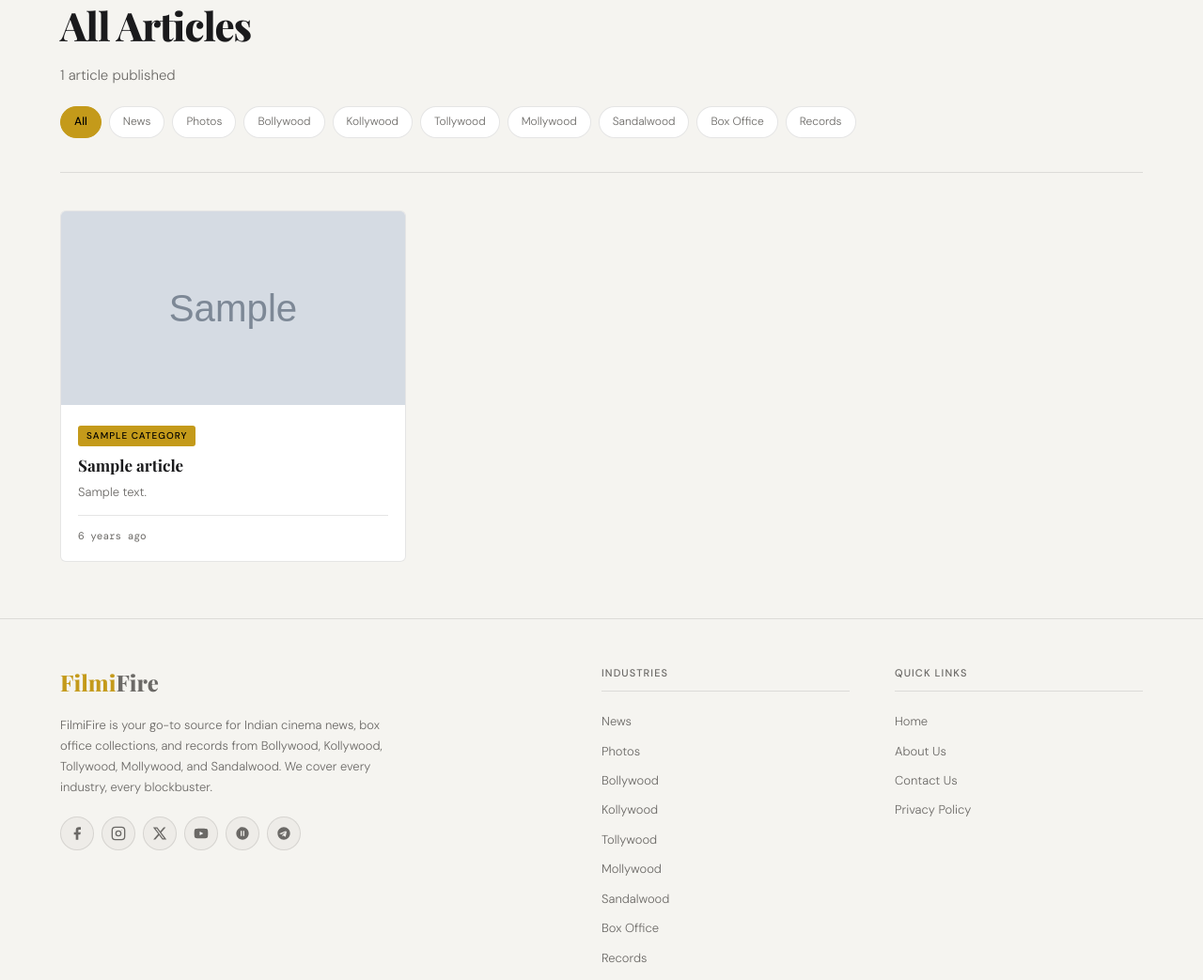
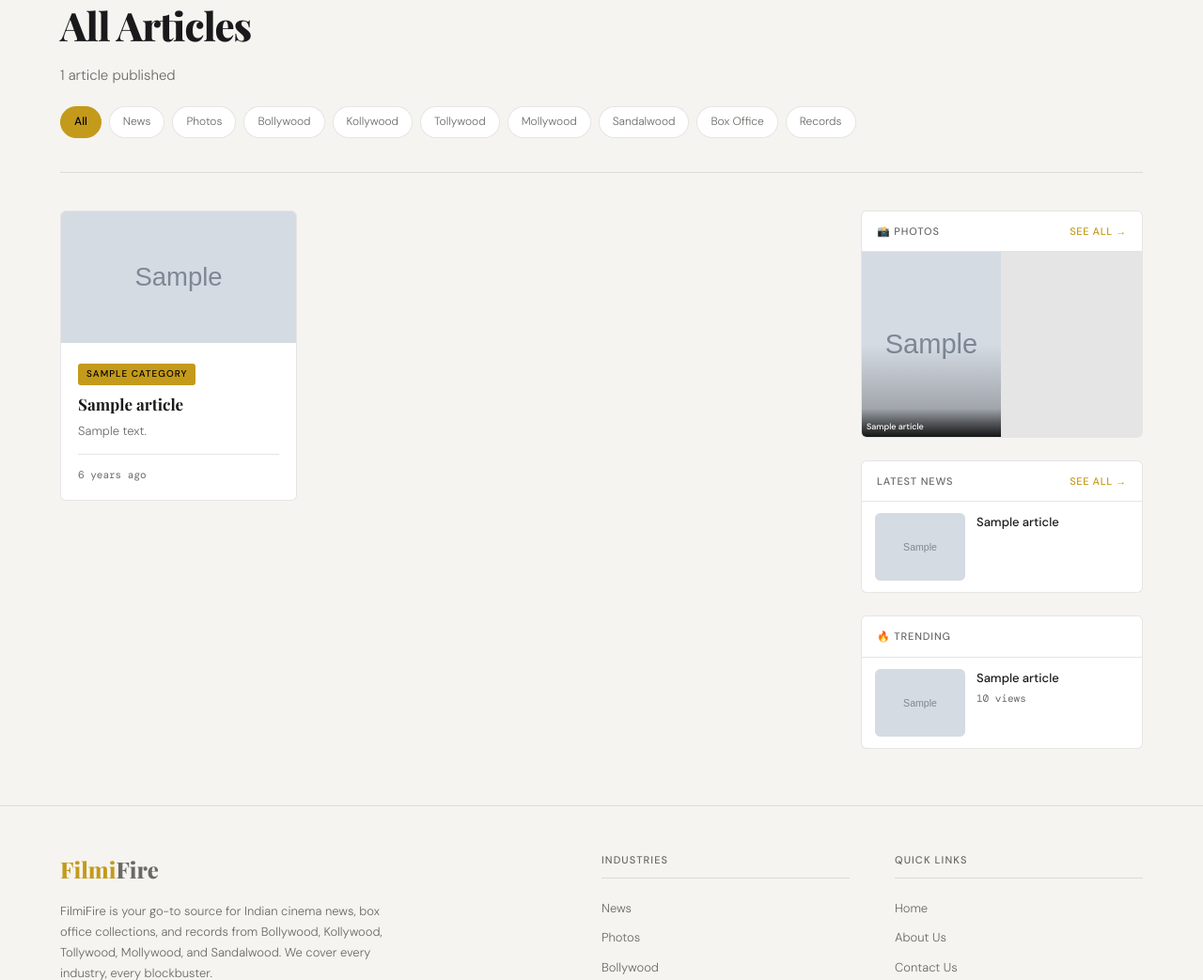
Before and after one commit to manish272736/filmifire, a Flask app: page /articles in a window 1280 px wide. Shown: the part 152-1195 px from the top of the page at 94% size. Run offline with Flask 3, Linux system fonts and the light colour scheme; grey boxes marked "Sample" are stand-in pictures; a database or web service that is not in the repository returns one stand-in record (values such as "Sample title").

Commit message:
redirect onrender to filmifire.com, sidebar on all articles page

```diff
--- a/blueprints/main.py
+++ b/blueprints/main.py
@@ -140,13 +140,28 @@ def all_articles():
     ))
     total_pages = (total + per_page - 1) // per_page
     from config import Config
+    photo_articles = list(db.articles.find(
+        {"status": "published", "archived": {"$ne": True}, "category": "photos"},
+        sort=[("published_at", -1)], limit=6
+    ))
+    latest_news = list(db.articles.find(
+        {"status": "published", "archived": {"$ne": True}, "category": "news"},
+        sort=[("published_at", -1)], limit=6
+    ))
+    trending = list(db.articles.find(
+        {"status": "published", "archived": {"$ne": True}},
+        sort=[("views", -1)], limit=5
+    ))
     return render_template("all_articles.html",
         articles=articles,
         page=page,
         total_pages=total_pages,
         total=total,
         current_cat=cat,
-        categories=Config.CATEGORIES
+        categories=Config.CATEGORIES,
+        photo_articles=photo_articles,
+        latest_news=latest_news,
+        trending=trending
     )
 
 # ── Category page ─────────────────────────────────────────────────────────────
--- a/templates/all_articles.html
+++ b/templates/all_articles.html
@@ -6,8 +6,6 @@
   <div class="cat-header">
     <h1>All Articles</h1>
     <p>{{ total }} article{{ 's' if total != 1 }} published</p>
-
-    <!-- Category filter tabs -->
     <div style="display:flex;gap:8px;flex-wrap:wrap;margin-top:20px">
       <a href="{{ url_for('main.all_articles') }}"
          class="filter-tab {% if not current_cat %}active{% endif %}">All</a>
@@ -20,6 +18,10 @@
     </div>
   </div>
 
+  <div class="home-layout">
+
+    <!-- Left: Articles -->
+    <div>
       {% if articles %}
         <div class="cards-grid">
           {% for art in articles %}
@@ -69,4 +71,78 @@
         </div>
       {% endif %}
     </div>
+
+    <!-- Right sidebar -->
+    <aside>
+
+      {% if photo_articles %}
+      <div class="photo-grid-block" style="margin-bottom:24px">
+        <div class="photo-grid-header">
+          <span>📸 Photos</span>
+          <a href="{{ url_for('main.category', slug='photos') }}">See all →</a>
+        </div>
+        <div class="photo-grid">
+          {% for art in photo_articles %}
+          <a href="{{ url_for('main.article', slug=art.slug) }}" class="photo-grid-item">
+            {% if art.cover_img %}
+              <img src="{{ art.cover_img }}" alt="{{ art.title }}" loading="lazy">
+            {% else %}
+              <div class="photo-grid-placeholder">📷</div>
+            {% endif %}
+            <div class="photo-grid-item-overlay"></div>
+            <div class="photo-grid-item-title">{{ art.title }}</div>
+          </a>
+          {% endfor %}
+        </div>
+      </div>
+      {% endif %}
+
+      {% if latest_news %}
+      <div class="news-feed-block" style="margin-bottom:24px">
+        <div class="news-feed-header">
+          <span>Latest News</span>
+          <a href="{{ url_for('main.category', slug='news') }}">See all →</a>
+        </div>
+        <div class="news-feed-list">
+          {% for art in latest_news %}
+          <a href="{{ url_for('main.article', slug=art.slug) }}" class="news-feed-item">
+            {% if art.cover_img %}
+              <img src="{{ art.cover_img }}" alt="" class="news-feed-thumb" loading="lazy">
+            {% else %}
+              <div class="news-feed-thumb news-feed-thumb-placeholder">🎬</div>
+            {% endif %}
+            <div class="news-feed-title">{{ art.title }}</div>
+          </a>
+          {% endfor %}
+        </div>
+      </div>
+      {% endif %}
+
+      {% if trending %}
+      <div class="news-feed-block">
+        <div class="news-feed-header">
+          <span>🔥 Trending</span>
+        </div>
+        <div class="news-feed-list">
+          {% for art in trending %}
+          <a href="{{ url_for('main.article', slug=art.slug) }}" class="news-feed-item">
+            {% if art.cover_img %}
+              <img src="{{ art.cover_img }}" alt="" class="news-feed-thumb" loading="lazy">
+            {% else %}
+              <div class="news-feed-thumb news-feed-thumb-placeholder">🎬</div>
+            {% endif %}
+            <div>
+              <div class="news-feed-title">{{ art.title }}</div>
+              <div style="font-size:11px;color:var(--muted);margin-top:3px;font-family:var(--font-mono)">{{ art.views or 0 }} views</div>
+            </div>
+          </a>
+          {% endfor %}
+        </div>
+      </div>
+      {% endif %}
+
+    </aside>
+
+  </div>
+</div>
 {% endblock %}
```
Lines whose indentation alone changed are shown as unchanged.
